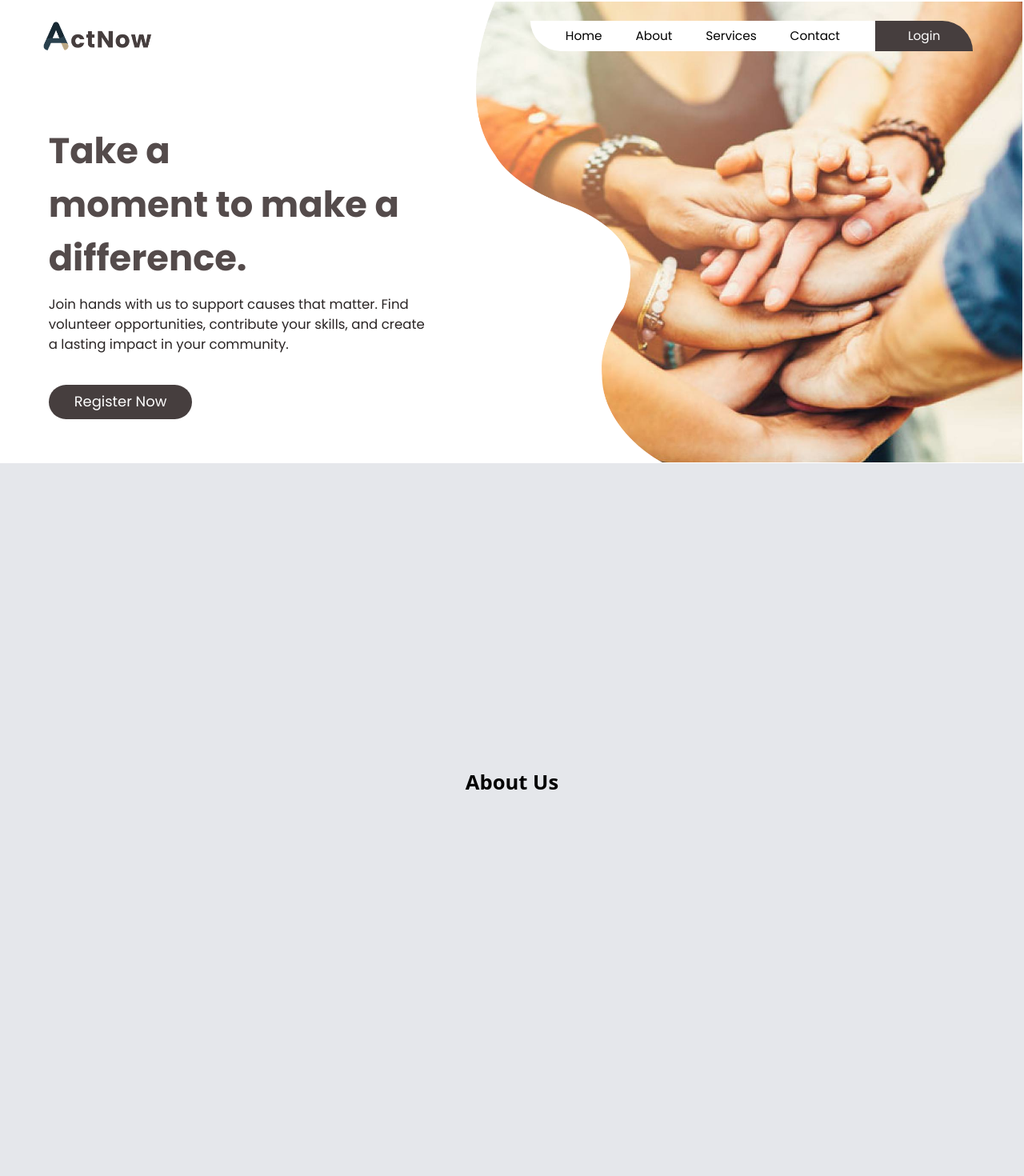
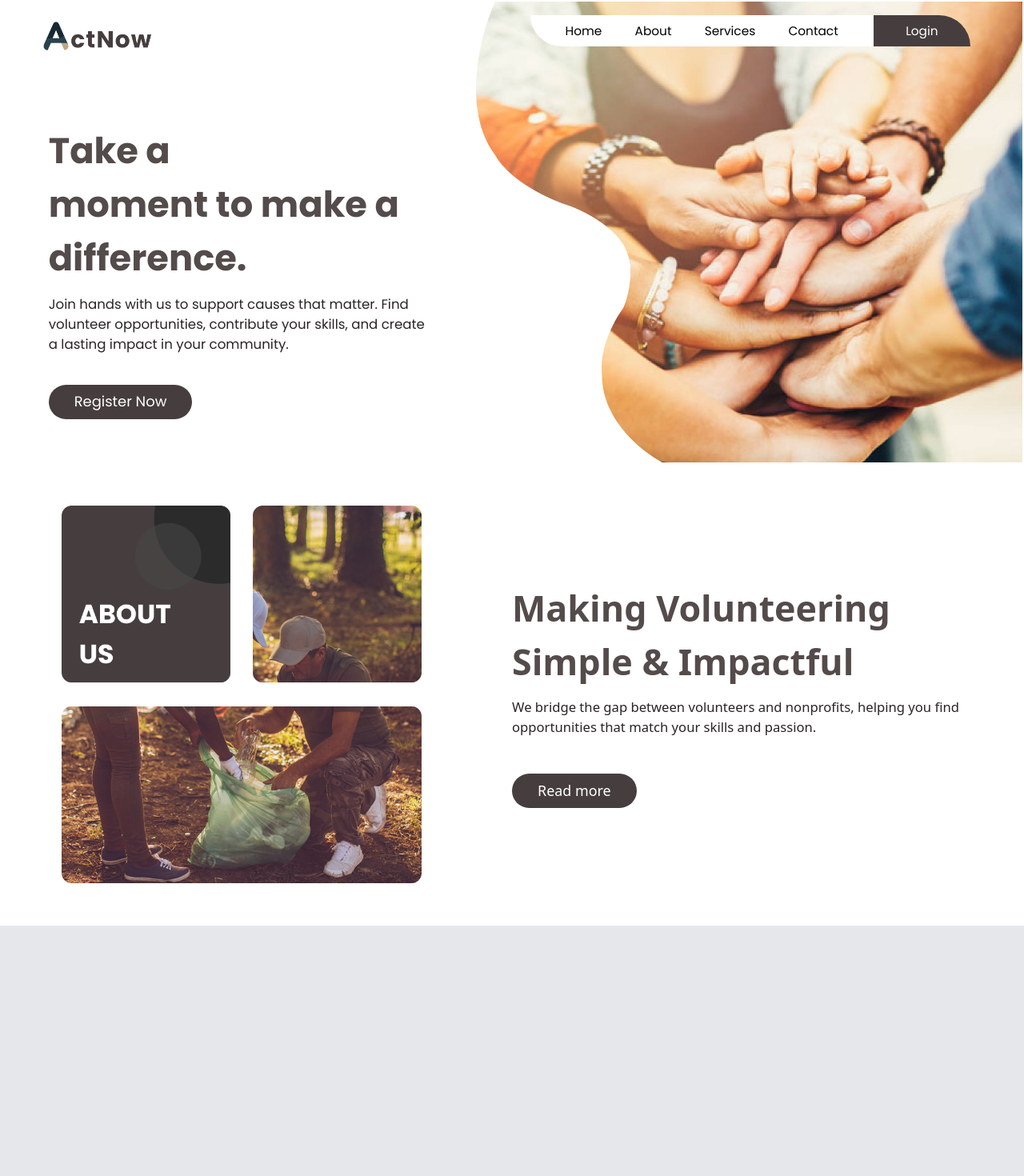
Before and after one commit to AnkurRam2002/ActNow-Frontend, a React (Vite) app: page / in a window 1280 px wide. Shown: the top 1470 px of the page at 80% size. Built offline with nearby package versions, Linux system fonts and the light colour scheme.

Commit message:
Added About section

```diff
--- a/src/components/About.jsx
+++ b/src/components/About.jsx
@@ -1,10 +1,26 @@
 import React from 'react'
+import aboutBanner from '../assets/aboutBanner.png'
 
-const About = () => {
+
+function About() {
   return (
-    <div id="about" className="h-[100vh] bg-gray-200 flex items-center justify-center">
-      <h2 className="text-[2vw] font-bold">About Us</h2>
+
+    <div id="about" className='page-container px-[6%]'>
+      <div className="about-flex-container h-[45.2vw] flex items-center justify-between">
+
+        <div className='left-banner-section w-[40%]'>
+          <img src={aboutBanner} alt="About Us" className='' />
+        </div>
+
+        <div className='right-section w-[50%]'>
+          <h1 className="text-[3.5vw] font-bold text-[#544B4B]">Making Volunteering Simple & Impactful</h1>
+          <p className="text-[1.3vw] text-[#2A2525] mt-3">We bridge the gap between volunteers and nonprofits, helping you find opportunities that match your skills and passion.</p>
+          <button className="read-more-btn bg-[#463E3E] text-white px-8 py-2 mt-[8%] text-[1.4vw] rounded-full cursor-pointer">Read more</button>
+        </div>
+
+      </div>
     </div>
+
   )
 }
 
--- a/src/components/Header.jsx
+++ b/src/components/Header.jsx
@@ -4,7 +4,7 @@ import Nav from "./Nav";
 
 const Header = () => { //Header contains logo and nav bar
   return (
-    <div className="header fixed flex h-[5vw] w-full z-10 justify-between items-center pr-[5%] pl-[3%] mt-[1%]">
+    <div className="header absolute flex h-[5vw] w-full z-20 justify-between items-center pr-[5%] pl-[3%] mt-[1%]">
 
       <div className="left-section h-full">
         <img src={Logo} alt="ActNow" className="logo h-full" />
--- a/src/components/Home.jsx
+++ b/src/components/Home.jsx
@@ -10,7 +10,7 @@ const Home = () => {
 
     <div id="home" className="home-container relative h-[45.2vw] border-2 border-transparent">
 
-      <div className="left-section relative z-20 h-auto mt-[12%] w-[37%] ml-[4.6%] font-[Poppins]">
+      <div className="left-section relative z-10 h-auto mt-[12%] w-[37%] ml-[4.6%] font-[Poppins]">
 
         <h1 className="text-[3.5vw] font-bold text-[#544B4B]">Take a <br />moment to make a difference.</h1>
         <p className="text-[1.3vw] text-[#2A2525] mt-3">Join hands with us to support causes that matter. Find volunteer opportunities, contribute your skills, and create a lasting impact in your community.</p>
--- a/src/components/Nav.jsx
+++ b/src/components/Nav.jsx
@@ -10,7 +10,7 @@ const Nav = () => {
   };
 
   return (
-    <div className='nav-container flex justify-center my-auto h-[60%] w-full font-[Poppins] text-[1.2vw]'>
+    <div className='nav-container fixed flex justify-center mt-[0.5%] h-[3vw] w-[43%] font-[Poppins] text-[1.2vw]'>
 
       <div className='left-section w-[78%] bg-white rounded-bl-full flex items-center px-[8%]'>
         <ul className='nav-list flex justify-between w-full'>
```
Also changed, not shown: src/assets/aboutBanner.png (added).
